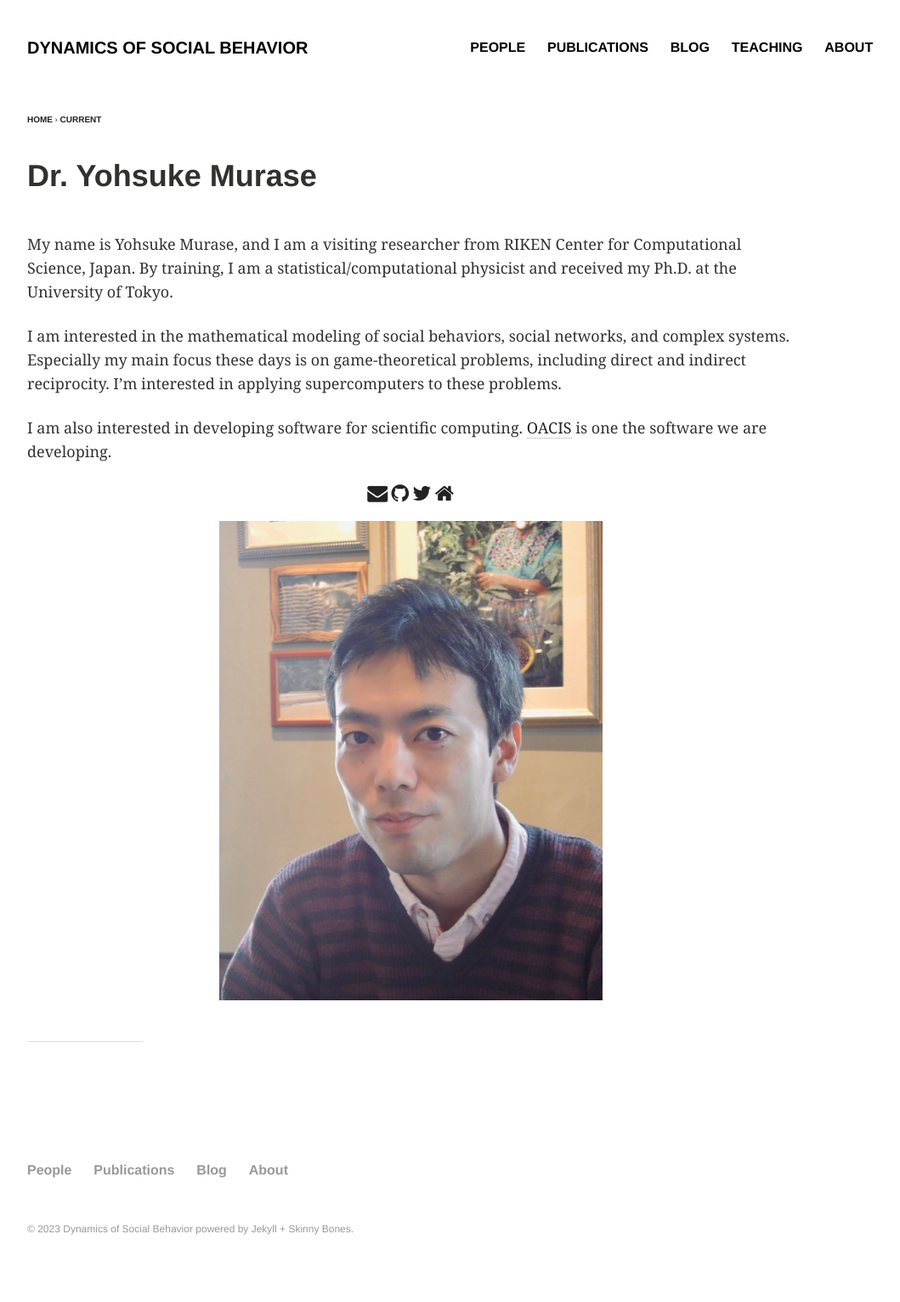
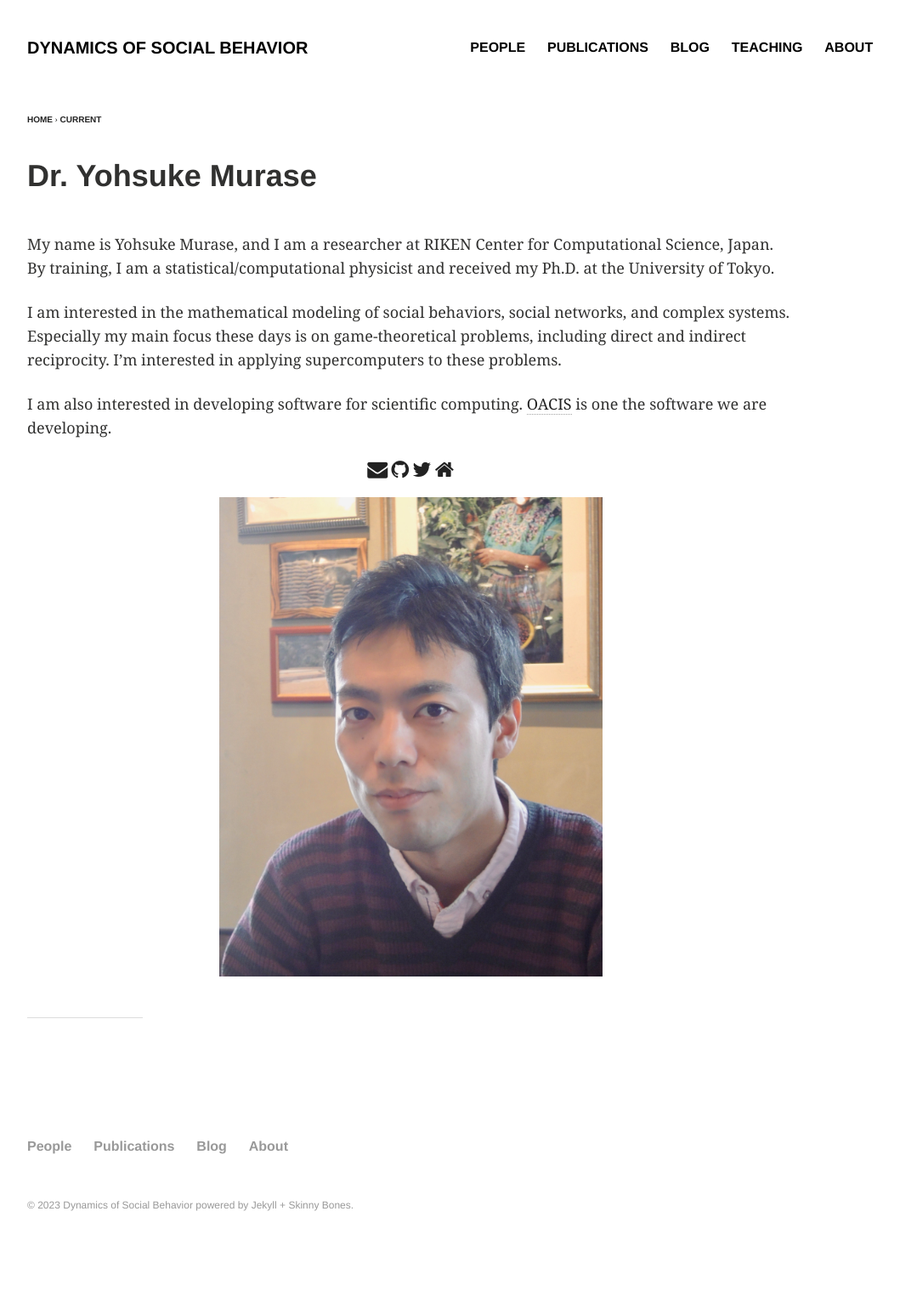
Before and after one commit to DYNOSOBs/social-behaviour, a Jekyll site: the page built from _posts/people/2023-06-30-Murase.md, in a window 1280 px wide. Shown: the whole page at 85% size, without its empty margins (64-1123 px from the left). Built offline with Jekyll 4.4.1, drawn with Linux system fonts in a browser that asks for light colours; after the commit the page ends 1504 px from its top, so only the background shows below that.

Commit message:
CH: Updating Yohsuke's status

```diff
--- a/_posts/people/2023-06-30-Murase.md
+++ b/_posts/people/2023-06-30-Murase.md
@@ -9,7 +9,7 @@ image:
   teaser: Murase.jpg
 ---
 
-My name is Yohsuke Murase, and I am a visiting researcher from RIKEN Center for Computational Science, Japan.
+My name is Yohsuke Murase, and I am a researcher at RIKEN Center for Computational Science, Japan.
 By training, I am a statistical/computational physicist and received my Ph.D. at the University of Tokyo.
 
 I am interested in the mathematical modeling of social behaviors, social networks, and complex systems.
```
